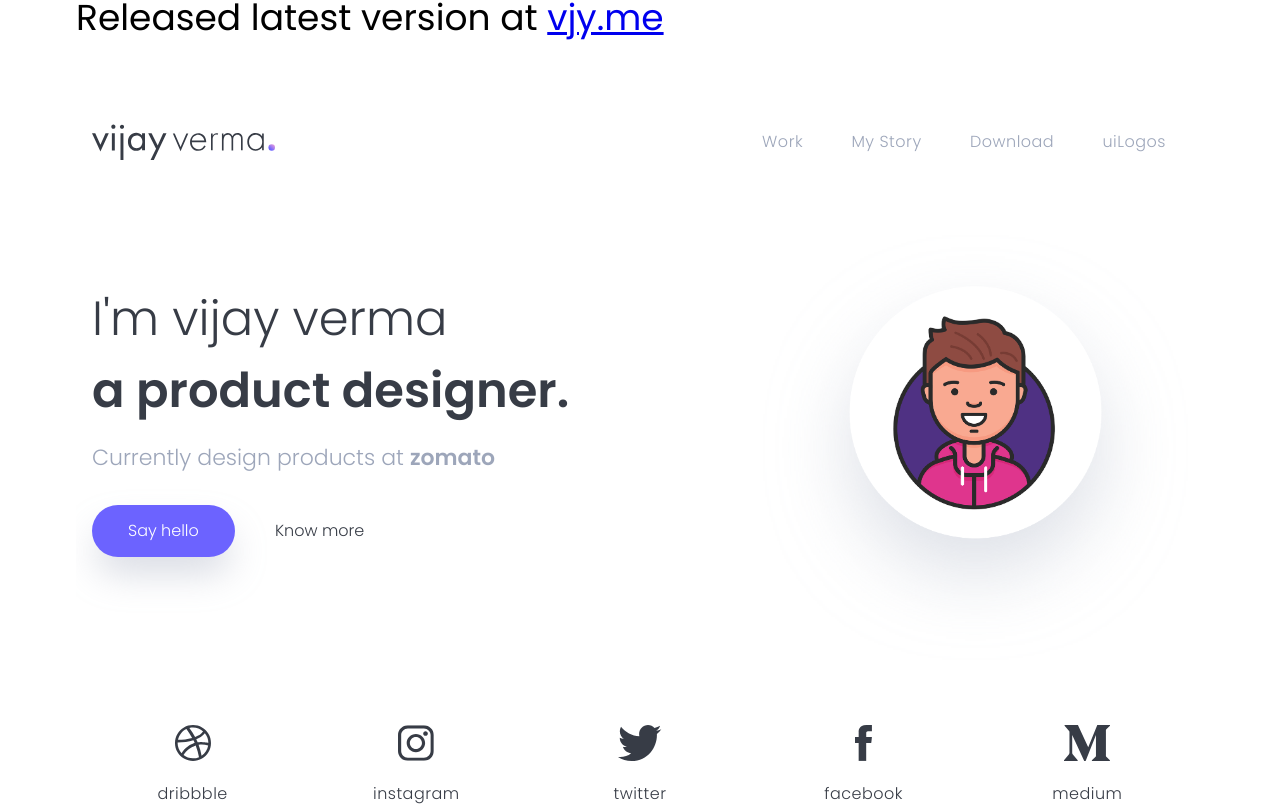
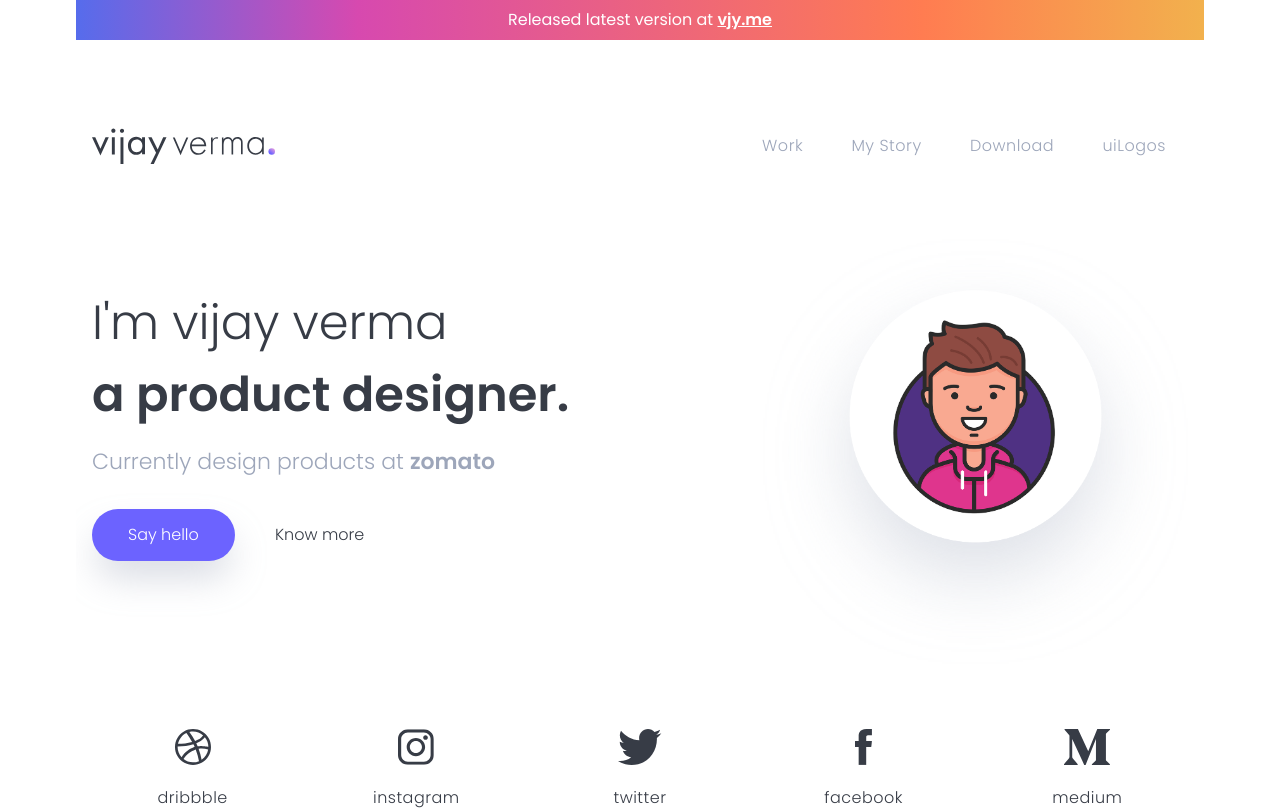
Before and after one commit to realvjy/version, a plain HTML site: page v3/index.html in a window 1280 px wide. Shown: the top 810 px of the page. Drawn offline with Linux system fonts and the light colour scheme.

Commit message:
Update main.css
Announcement css

```diff
--- a/v3/css/main.css
+++ b/v3/css/main.css
@@ -42,6 +42,21 @@ body {
 /* line 36, ../sass/base/_reset.scss */
 ol, ul {
   list-style: none;
+}
+.announce-wrapper.release {
+    background-color: #d749af;
+    background-image: linear-gradient(90deg,#566cec,#d749af 25%,#ff7c51 75%,#f2b14d);
+    color: #fff;
+    font-size: 16px;
+    padding: 12px;
+    text-align: center;
+}
+.announce-wrapper h2 {
+   font-size: 16px;
+}
+.announce-wrapper a {
+    color: #fff;
+    font-weight:600;
 }
 
 /* line 39, ../sass/base/_reset.scss */
```
